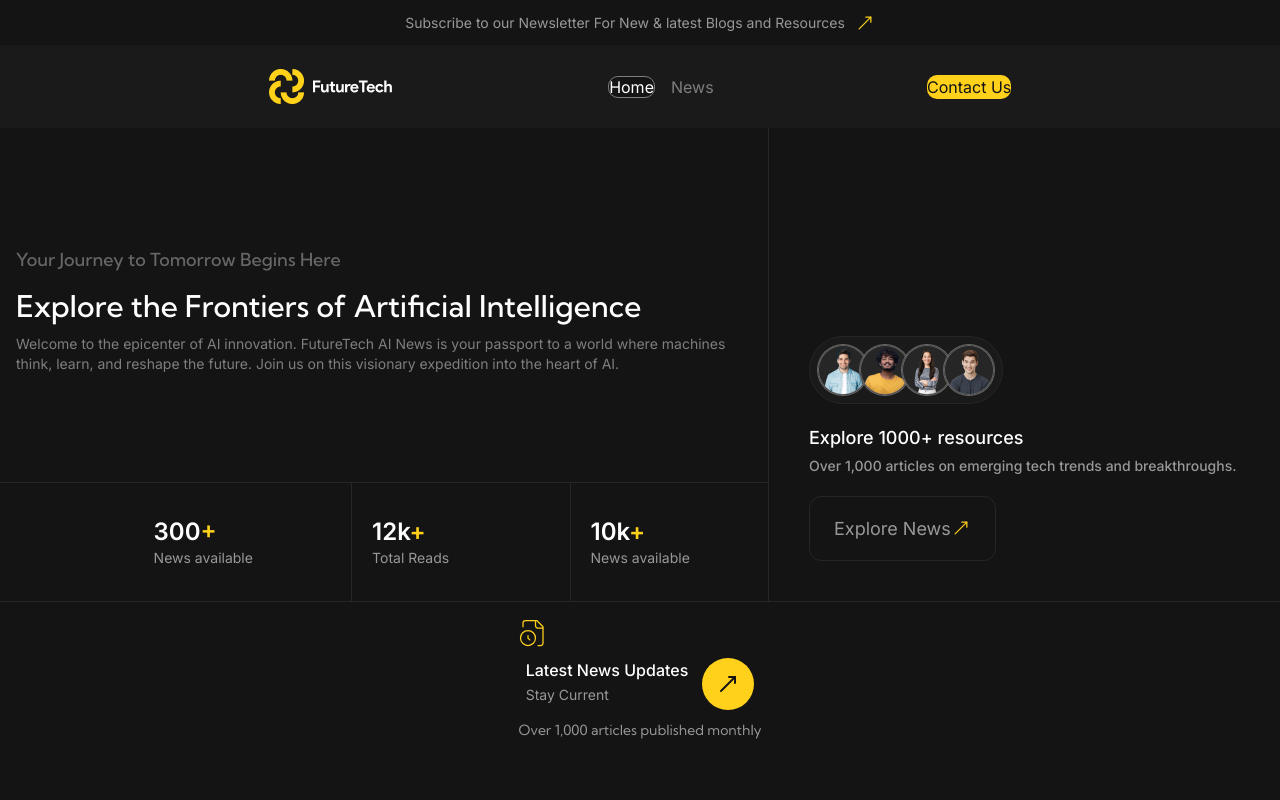
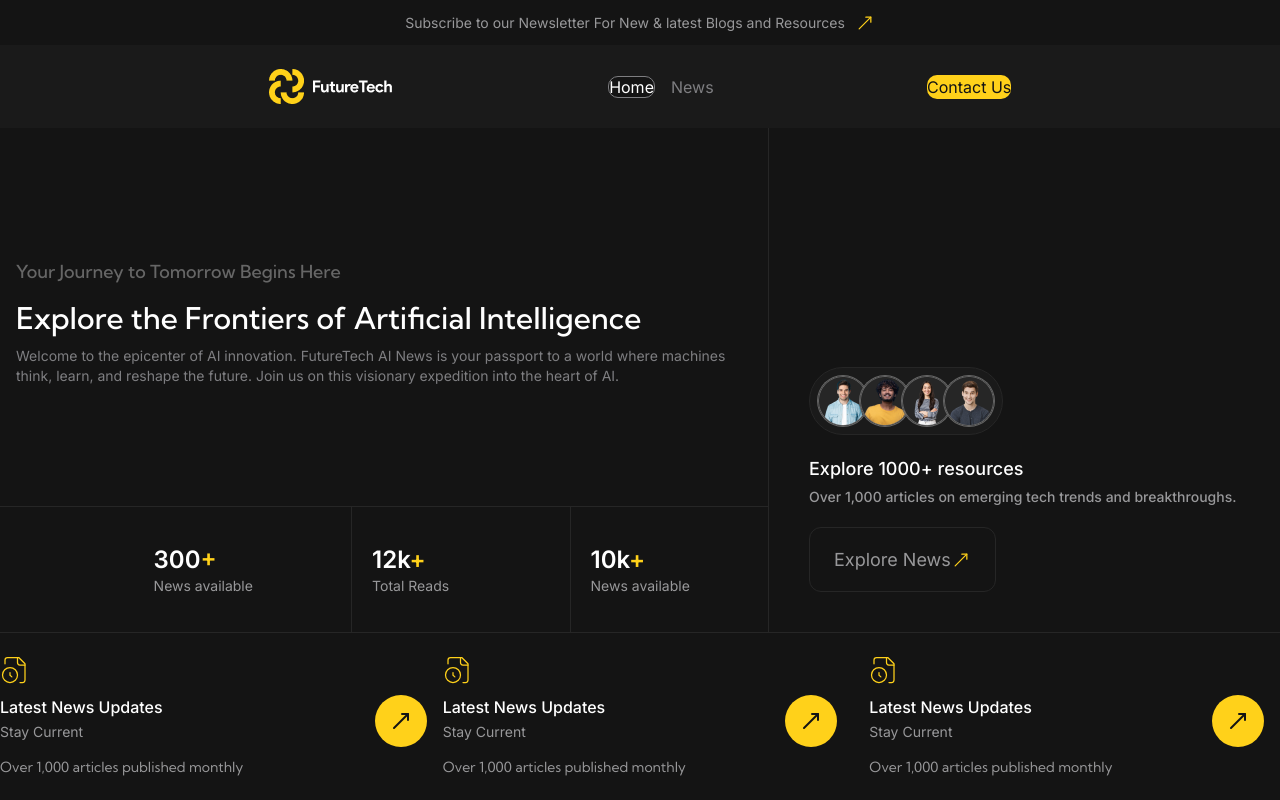
Before and after one commit to karoljaro/Blog-aplication-vue-elysia, a Nuxt app in the folder frontend/: page / in a window 1280 px wide. Built offline with nearby package versions, Linux system fonts and the light colour scheme.

Commit message:
feat: Update layout and styling for home page
- Adjusted the layout and styling for the main section on the home page
- Added new boxes for news updates with improved alignment and spacing

```diff
--- a/frontend/components/home/Mainv2.vue
+++ b/frontend/components/home/Mainv2.vue
@@ -1,10 +1,10 @@
 <template>
    <!-- -------------- WRAPPER -------------- -->
 
-   <div class="h-screen">
+   <div class="h-screen flex flex-col">
       <Header />
 
-      <main class="mx-auto h-[calc(100vh-170px)] max-w-[1920px]">
+      <main class="mx-auto  max-w-[1920px] grow">
          <!-- ------------ TOP MAIN -------------- -->
 
          <section class="flex h-3/4">
@@ -92,25 +92,60 @@
          </section>
          <!-- ------------ BOTTOM MAIN (SUB CONTAINER) -------------- -->
 
-         <section class="flex h-1/4 w-full items-center justify-center border-t border-t-dark/15">
+         <section class="flex h-1/4 w-full items-stretch justify-center border-t border-t-dark/15">
             <!-- Boxes orders are from left to right  -->
 
             <!-- First box -->
-            <div class="flex flex-col items-center justify-center sm:space-y-2.5 sm:px-4 lg:space-y-5 lg:pl-20 lg:pr-12.5 xl:space-y-7.5 xl:pl-40.5 xl:pr-12.5">
+            <div class="flex flex-col p justify-center sm:space-y-2.5  lg:space-y-5 xl:space-y-7.5 w-1/3">
                <FileClock :size="50" :stroke-width="1" class="self-start text-yellow/55 sm:!size-7.5 lg:size-10 xl:size-[3.125rem]" />
 
-               <div class="flex justify-between">
+               <div class="flex justify-between w-full">
                   <div class="sm:space-y-0.5 xl:space-y-1">
                      <p class="text-left font-inter font-medium !leading-normal -tracking-[3%] text-white sm:text-base lg:text-lg xl:text-xl">Latest News Updates</p>
-                     <p class="font-inter text-grey/60 !leading-normal -tracking-[3%] text-left font-normal sm:text-sm lg:text-base xl:text-lg">
-                        Stay Current
-                     </p>
+                     <p class="text-left font-inter font-normal !leading-normal -tracking-[3%] text-grey/60 sm:text-sm lg:text-base xl:text-lg">Stay Current</p>
                   </div>
 
-                  <SharedBtnSecondBtn class="xl:ml-5 sm:ml-3.5" />
+                  <SharedBtnSecondBtn class="sm:ml-3.5 xl:ml-5" />
                </div>
 
-               <p class="font-kumbh-sans !leading-normal -tracking-[3%] font-normal text-grey/60 text-left self-start xl:text-xl lg:text-base sm:text-sm">
+               <p class="self-start text-left font-kumbh-sans font-normal !leading-normal -tracking-[3%] text-grey/60 sm:text-sm lg:text-base xl:text-xl">
+                  Over 1,000 articles published monthly
+               </p>
+            </div>
+
+            <!-- Second box -->
+
+            <div class="flex flex-col items-center justify-center sm:space-y-2.5 sm:px-4 lg:space-y-5 xl:space-y-7.5 flex-1">
+               <FileClock :size="50" :stroke-width="1" class="self-start text-yellow/55 sm:!size-7.5 lg:size-10 xl:size-[3.125rem]" />
+
+               <div class="flex justify-between w-full">
+                  <div class="sm:space-y-0.5 xl:space-y-1">
+                     <p class="text-left font-inter font-medium !leading-normal -tracking-[3%] text-white sm:text-base lg:text-lg xl:text-xl">Latest News Updates</p>
+                     <p class="text-left font-inter font-normal !leading-normal -tracking-[3%] text-grey/60 sm:text-sm lg:text-base xl:text-lg">Stay Current</p>
+                  </div>
+
+                  <SharedBtnSecondBtn class="sm:ml-3.5 xl:ml-5" />
+               </div>
+
+               <p class="self-start text-left font-kumbh-sans font-normal !leading-normal -tracking-[3%] text-grey/60 sm:text-sm lg:text-base xl:text-xl">
+                  Over 1,000 articles published monthly
+               </p>
+            </div>
+
+            <!-- third box -->
+            <div class="flex flex-col items-center justify-center sm:space-y-2.5 sm:px-4 lg:space-y-5 xl:space-y-7.5 flex-1">
+               <FileClock :size="50" :stroke-width="1" class="self-start text-yellow/55 sm:!size-7.5 lg:size-10 xl:size-[3.125rem]" />
+
+               <div class="flex justify-between w-full">
+                  <div class="sm:space-y-0.5 xl:space-y-1">
+                     <p class="text-left font-inter font-medium !leading-normal -tracking-[3%] text-white sm:text-base lg:text-lg xl:text-xl">Latest News Updates</p>
+                     <p class="text-left font-inter font-normal !leading-normal -tracking-[3%] text-grey/60 sm:text-sm lg:text-base xl:text-lg">Stay Current</p>
+                  </div>
+
+                  <SharedBtnSecondBtn class="sm:ml-3.5 xl:ml-5" />
+               </div>
+
+               <p class="self-start text-left font-kumbh-sans font-normal !leading-normal -tracking-[3%] text-grey/60 sm:text-sm lg:text-base xl:text-xl">
                   Over 1,000 articles published monthly
                </p>
             </div>
```
